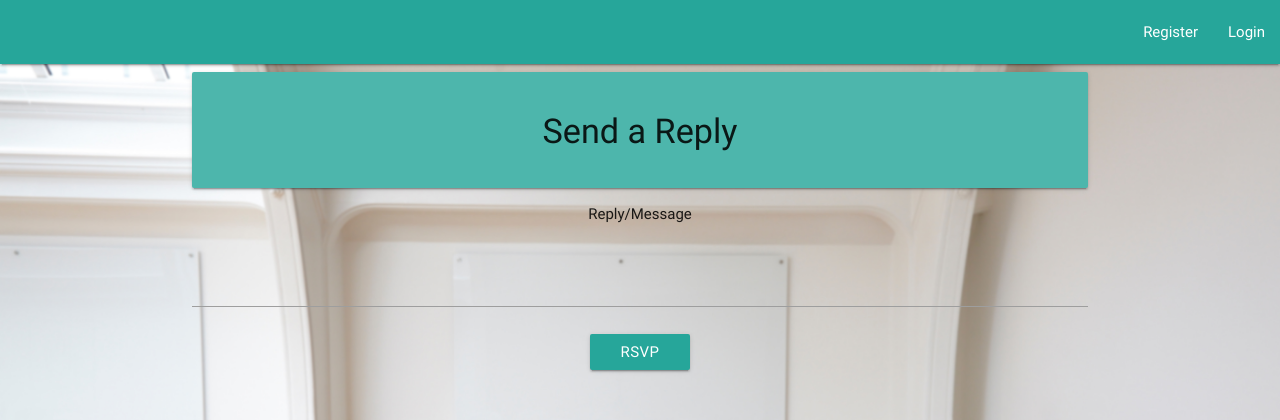
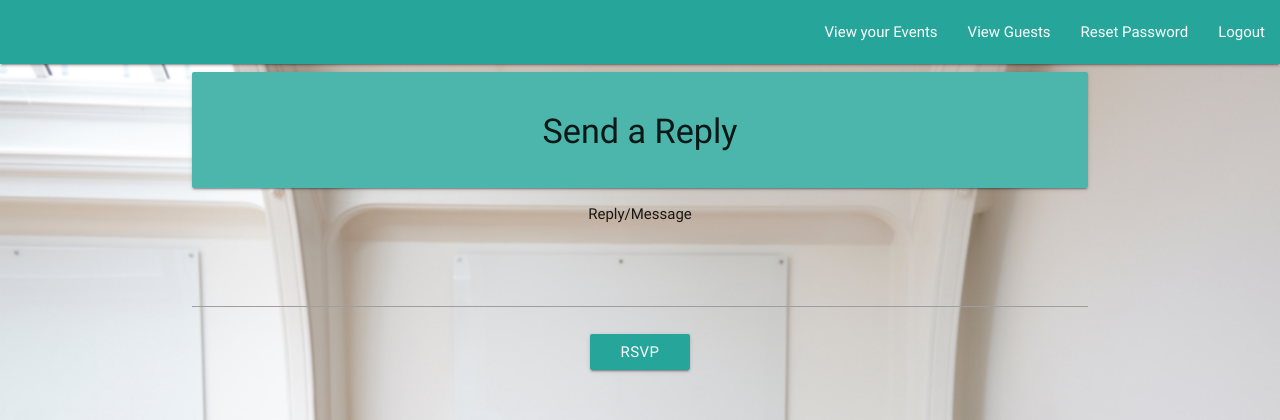
Before and after one commit to Mwiberi/bright-events, a Flask app: page /brightEvents/api/v1/events/1/rsvp in a window 1280 px wide. Shown: the top 420 px of the page. Run offline with Flask 2, Linux system fonts and the light colour scheme; the visitor is signed in with stand-in values (Sample User, id 1); some libraries are stand-ins or nearby versions.

Commit message:
modify the rsvp endpoint

```diff
--- a/app/templates/rsvp.html
+++ b/app/templates/rsvp.html
@@ -27,7 +27,42 @@
       }
       </style>
     </head>
+    {% block body %}
+        {% if session['logged_in'] %}
     <nav>
+    <div class="nav-wrapper">
+      <!-- Disable the logo part for now-->
+
+   <!-- <a href="index.html" class="brand-logo left"><img class="circle responsive-img" id="logo" src="Bright-Events.jpg"/></a>-->
+      <ul class="right hide-on-med-and-down">
+        <li><a href='/brightEvents/api/v1/events'>View your Events</a></li>
+        <li><a href='/brightEvents/api/v1/events/guests'>View Guests</a></li>
+        <li><a href='/brightEvents/api/v1/auth/reset_password'>Reset Password</a>
+        <li><a href='/brightEvents/api/v1/auth/logout'>Logout</a>
+     </ul>
+    </div>
+  </nav>
+
+    <body background="home7.jpg">
+        <div class="container valign center">
+            <div class="column">
+            <form action="/brightEvents/api/v1/events/{{eventID}}/rsvp" method="POST">
+
+        <div class='card-panel teal lighten-2'><h4>Send a Reply</h4>
+        </div>
+        <div class="#ff3d00 deep-orange accent-3">
+          {% for message in get_flashed_messages() %}
+          {{ message|safe }}
+          {% endfor %}
+        </div>
+
+
+        <div class="input-field col s12">
+          Reply/Message<textarea id="textarea1" class="materialize-textarea" name="reply"></textarea>
+
+  </div>
+  {%else%}
+  <nav>
     <div class="nav-wrapper">
       <!-- Disable the logo part for now-->
 
@@ -45,22 +80,6 @@
         <div class="container valign center">
             <div class="column">
             <form action="/brightEvents/api/v1/events/{{eventID}}/rsvp" method="POST">
-            {% block body %}
-        {% if session['logged_in'] %}
-        <div class='card-panel teal lighten-2'><h4>Send a Reply</h4>
-        </div>
-        <div class="#ff3d00 deep-orange accent-3">
-          {% for message in get_flashed_messages() %}
-          {{ message|safe }}
-          {% endfor %}
-        </div>
-
-
-        <div class="input-field col s12">
-          Reply/Message<textarea id="textarea1" class="materialize-textarea" name="reply"></textarea>
-
-  </div>
-  {%else%}
           <div class='card-panel teal lighten-2'><h4>Enter your Personal Details and a Reply</h4>
         </div>
         <div class="#ff3d00 deep-orange accent-3">
--- a/app/views.py
+++ b/app/views.py
@@ -40,14 +40,16 @@ events = [
         'eventName': 'Coke studio Africa',
         'eventID': 1,
         'location': 'Nairobi',
-        'date': '12-13-2017'
+        'date': '12-13-2017',
+        'time': '12:00 PM'
 
     },
     {
         'eventName': 'Don Moen concert',
         'eventID': 2,
         'location': 'Citam',
-        'date': '11-12-2017'
+        'date': '11-12-2017',
+        'time': '01:00 PM'
 
     }
 ]
@@ -288,27 +290,33 @@ def rsvp(eventID):
     if len(event) == 0:
         abort(404)
     if request.method == 'POST':
-        '''
-        user = [user for user in users if user['uname'] == uname]
-        if len(user) == 0:
-            abort(404)
-        eventID=event[0]['eventID']
-        uname=user['uname']
-        email=user['email']
-        userID=user[0]['userID']
-        reply=request.form('reply')
-        guest={
+
+        if 'uname' in session:
+            user = [user for user in User.users if user['uname'] == session['uname']]
+            if len(user) == 0:
+                abort(404)
+            eventID=event[0]['eventID']
+            eventName=event[0]['eventName']
+            uname=user[0]['uname']
+            email=user[0]['email']
+            userID=user[0]['userID']
+            reply=request.form['reply']
+            if not reply:
+                flash('All fields must be filled in')
+                return render_template('rsvp.html',eventID = eventID), 400
+            guest={
             'eventID':eventID,
+            'eventName': eventName,
             'uname' :uname,
             'email' :email,
             'userID':userID,
             'reply' :reply
 
             }
-        guests.append(guest)
-        return 'You have sent your rsvp'
-        return jsonify(guests)
-        #return render_template('events.html', event = event)'''
+            guests.append(guest)
+            flash('You have sent your rsvp')
+            #return jsonify(guests)
+            return render_template('events.html', result = events)
 
         eventID=event[0]['eventID']
         eventName=event[0]['eventName']
```
